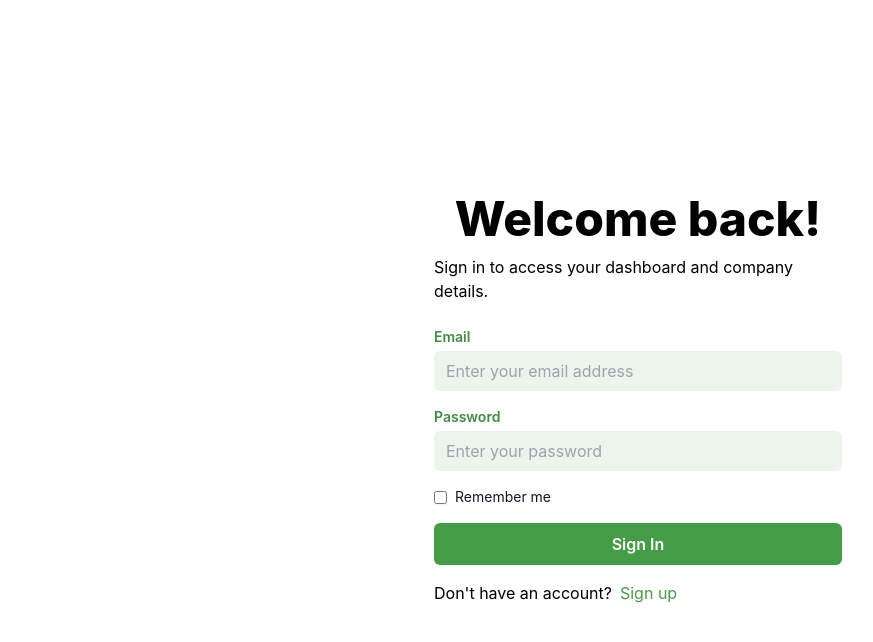
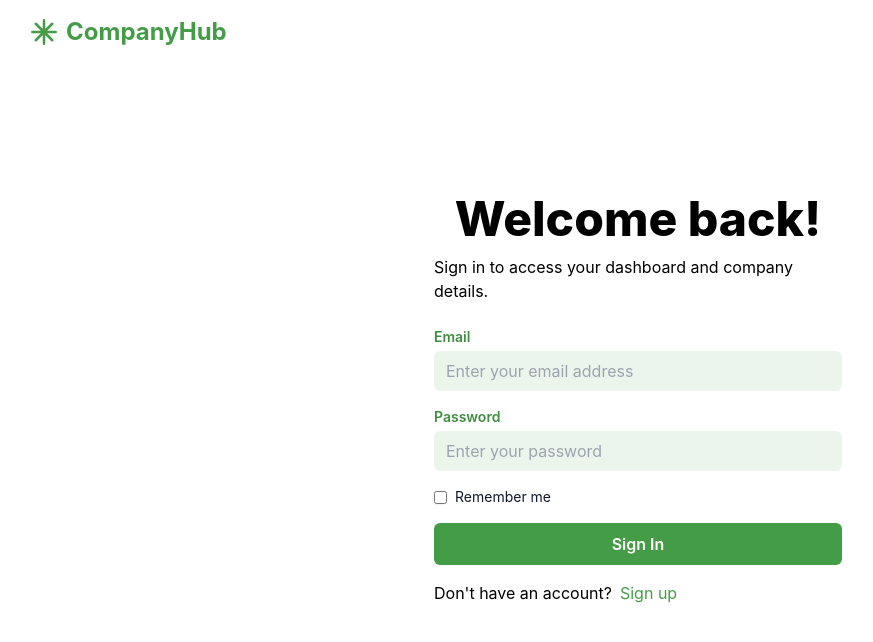
Before and after one commit to dehcanuto/shipeezi-technical-test, a React (Create React App) app in the folder shipeezi-frontend/: page /signin in a window 1280 px wide. Shown: the top 642 px of the page, without its empty margins (2-875 px from the left). Built offline with nearby package versions, Linux system fonts and the light colour scheme.

Commit message:
feat: logo at homepages

```diff
--- a/shipeezi-frontend/src/pages/home/SignIn.tsx
+++ b/shipeezi-frontend/src/pages/home/SignIn.tsx
@@ -1,7 +1,12 @@
+import { BaseLogo } from "../../components";
 import SignIn from "../../components/organisms/SignIn";
 
 function SignInPage() {
   return (
+    <div>
+      <nav className="absolute top-0 flex items-center py-4 px-8">
+        <BaseLogo />
+      </nav>
       <div className="w-full min-h-screen bg-white flex flex-col sm:justify-center items-center pt-6 sm:pt-0">
         <div className="w-full sm:max-w-md p-5 mx-auto">
           <div className="space-y-3 mb-6">
@@ -11,6 +16,7 @@ function SignInPage() {
           <SignIn />
         </div>
       </div>
+    </div>
   );
 };
 
--- a/shipeezi-frontend/src/pages/home/SignUp.tsx
+++ b/shipeezi-frontend/src/pages/home/SignUp.tsx
@@ -1,7 +1,12 @@
+import { BaseLogo } from "../../components";
 import SignUp from "../../components/organisms/SignUp";
 
 function SignUpPage() {
   return (
+    <div>
+      <nav className="absolute top-0 flex items-center py-4 px-8">
+        <BaseLogo />
+      </nav>
       <div className="w-full min-h-screen bg-white flex flex-col sm:justify-center items-center pt-6 sm:pt-0">
         <div className="w-full sm:max-w-lg p-5 mx-auto">
           <div className="space-y-3 text-center mb-6">
@@ -11,6 +16,7 @@ function SignUpPage() {
           <SignUp />
         </div>
       </div>
+    </div>
   );
 };
 
```
Lines whose indentation alone changed are shown as unchanged.
